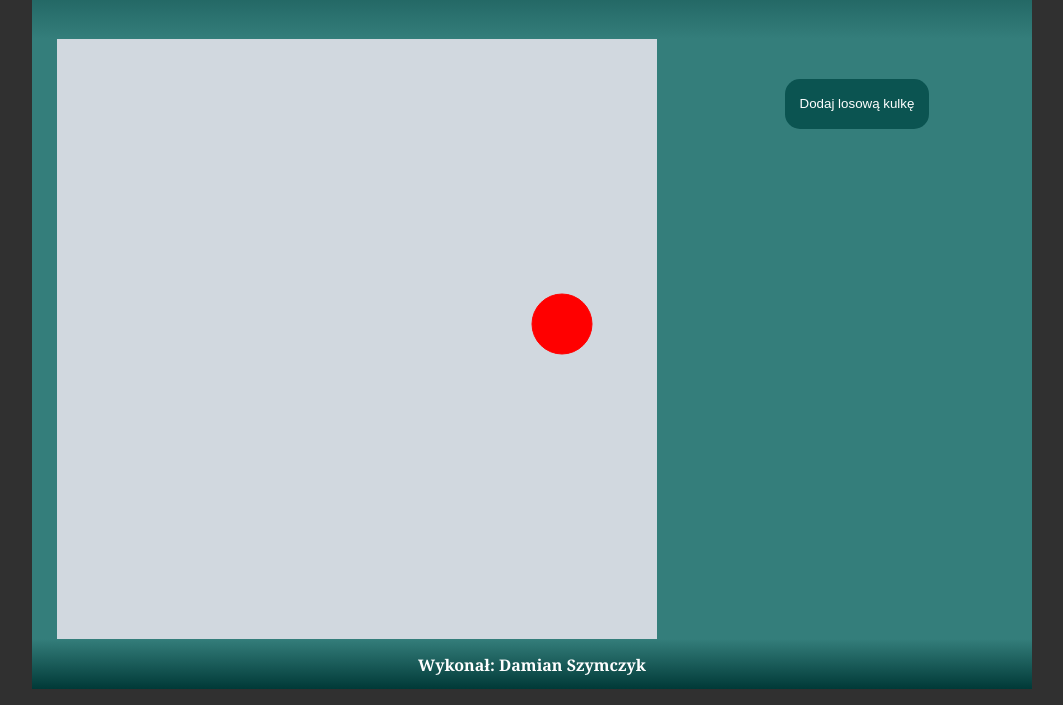
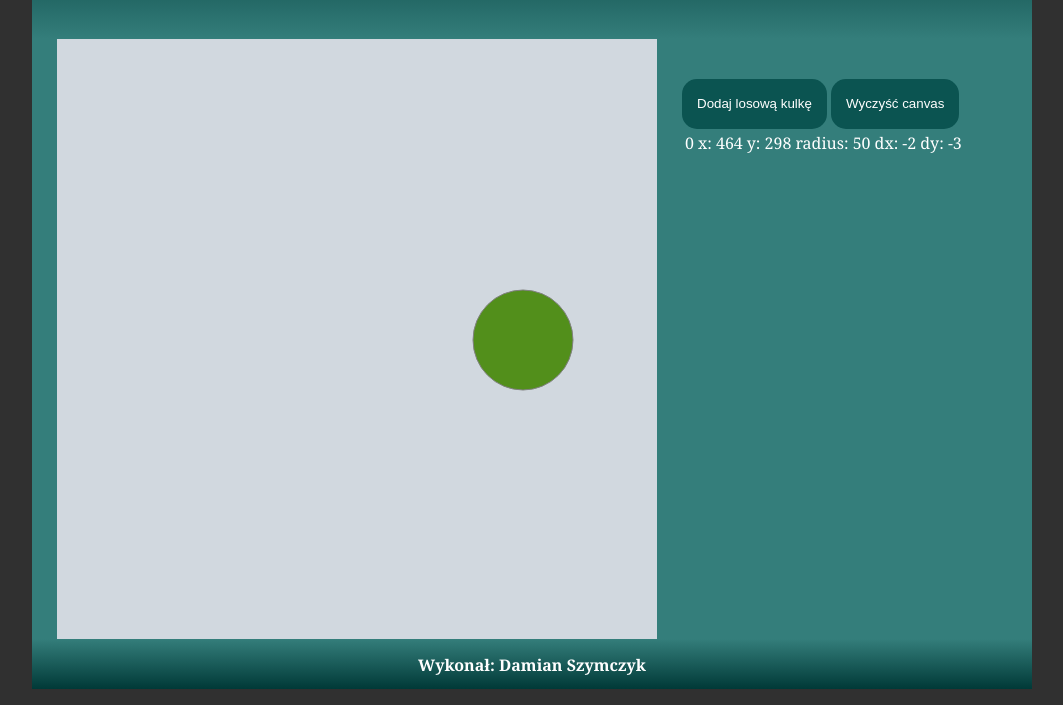
Before and after one commit to DarePL/kulki, a plain HTML site: page index.html in a window 1280 px wide. Both pictures are taken after a click on the button "Dodaj losową kulkę". Shown: the part 95-800 px from the top of the page, without its empty margins (108-1171 px from the left). Drawn offline with nearby package versions, Linux system fonts and the light colour scheme.

Commit message:
point number 2 and 3

```diff
--- a/index.html
+++ b/index.html
@@ -7,6 +7,7 @@
   <meta name="viewport" content="width=device-width, initial-scale=1.0">
   <title>Kulki</title>
   <link rel="stylesheet" href="style.css">
+  <script src="https://code.jquery.com/jquery-3.6.4.min.js"></script>
 </head>
 
 <body>
@@ -21,7 +22,15 @@
     </section>
     <nav>
       <input type="button" value="Dodaj losową kulkę" class="button" onclick="addRandom()">
+      <input type="button" value="Wyczyść canvas" class="button" onclick="clearTable()">
+      <br>
+      <table id="table-kulki">
+
+      </table>
+      <!-- <span id="x"></span><br>
+      <span id="y"></span><br> -->
     </nav>
+
   </main>
   <footer>
     <h4>Wykonał: Damian Szymczyk</h4>
--- a/script.js
+++ b/script.js
@@ -1,58 +1,110 @@
 const canvas = document.getElementById("canvas");
 const ctx = canvas.getContext("2d");
-let CANVAS_WIDTH = canvas.width = 600;
-let CANVAS_HEIGHT = canvas.height = 600;
-let elementWidth = 30;
-let elementHeight = 30;
-let x = CANVAS_WIDTH / 2 - elementWidth / 2;
-let y = CANVAS_HEIGHT / 2 - elementHeight / 2;
-let xEnd = x + elementWidth;
-let yEnd = y + elementHeight;
-let dx = 0.1;
-let dy = 0.0;
-let speed = 50;
+const CANVAS_WIDTH = canvas.width = 600;
+const CANVAS_HEIGHT = canvas.height = 600;
 
+let radnomRed = [];
+let radnomGreen = [];
+let radnomBlue = [];
+let elementRadius = [];
 
+let x = [];
+let y = [];
+let dx = [];
+let dy = [];
+let tablica = [];
+let speed = 1;
+let i = -1;
+
+function addRandom() {
+  i++;
+  radnomRed[i] = parseInt(Math.random() * 255 + 0);
+  radnomGreen[i] = parseInt(Math.random() * 255 + 0);
+  radnomBlue[i] = parseInt(Math.random() * 255 + 0);
+  elementRadius.push(parseInt(Math.random() * 40 + 20));
+  x.push(parseInt(CANVAS_WIDTH / 2));
+  y.push(parseInt(CANVAS_HEIGHT / 2));
+  dx.push(parseInt((Math.random() * 4 + 1)));
+  dy.push(parseInt((Math.random() * 4 + 1)));
+  addTable(i);
+}
+
+function create(i) {
+  ctx.strokeStyle = "grey";
+  ctx.fillStyle = "red";
+  ctx.beginPath();
+  ctx.arc(x[i], y[i], elementRadius[i], 0, Math.PI * 2);
+  ctx.fill();
+  ctx.stroke();
+  console.log(x);
+}
 
 animate();
 
 function animate() {
   ctx.clearRect(0, 0, CANVAS_WIDTH, CANVAS_HEIGHT);
-  ctx.strokeStyle = "red";
-  ctx.fillStyle = "red";
-  ctx.beginPath();
-  ctx.arc(x, y, elementWidth, 0, Math.PI * 2);
-  ctx.fill();
-  ctx.stroke();
-  //arc(ball.x,ball.y,ball.R,0,Math.PI*2,true);
 
-  x = x + dx * speed;
-  y = y + dy * speed;
-  if ((x >= CANVAS_WIDTH - elementWidth) || (x - elementWidth <= 0)) {
-    dx = -dx;
-    if (x < 0) {
-      x = 0;
+  for (let k = 0; k < x.length; k++) {
+    ctx.strokeStyle = "grey";
+    ctx.fillStyle = "rgb(" + radnomRed[0] + ", " + radnomGreen[0] + ", " + radnomBlue[0] + ")";
+    ctx.beginPath();
+    ctx.arc(x[k], y[k], elementRadius[k], 0, Math.PI * 2);
+    ctx.fill();
+    ctx.stroke();
+
+    x[k] = x[k] + dx[k] * speed;
+    y[k] = y[k] + dy[k] * speed;
+
+    for (let t = 0; t < elementRadius.length; t++) {
+
+      $("#tr" + t + "").html("<td>" + t + "</td><td>x: " + parseInt(x[t]) +
+        "</td><td>y: " + parseInt(y[t]) +
+        "</td><td>radius: " + parseInt(elementRadius[t]) +
+        "</td><td>dx: " + parseInt(dx[t]) +
+        "</td><td>dy: " + parseInt(dy[t]) + "</td>");
     }
-    if (x > CANVAS_WIDTH - elementWidth) {
-      x = CANVAS_WIDTH - elementWidth;
+
+
+    if ((x[k] >= CANVAS_WIDTH - elementRadius[k]) || (x[k] - elementRadius[k] <= 0)) {
+      dx[k] = -dx[k];
+      if (x[k] < 0) {
+        x[k] = 0;
+      }
+      if (x[k] > CANVAS_WIDTH - elementRadius[k]) {
+        x[k] = CANVAS_WIDTH - elementRadius[k];
+      }
+    }
+
+    if ((y[k] >= CANVAS_HEIGHT - elementRadius[k]) || (y[k] - elementRadius[k] <= 0)) {
+      dy[k] = -dy[k];
+      if (y[k] < 0) {
+        y[k] = 0;
+      }
+      if (y[k] > CANVAS_HEIGHT - elementRadius[k]) {
+        y[k] = CANVAS_HEIGHT - elementRadius[k];
+      }
     }
   }
-
-
-
-
-
-
-
-
-
-
-
   requestAnimationFrame(animate);
 }
 
 
-
-function addRandom() {
+function addTable(i) {
+  $("#table-kulki").append("<tr id=\"tr" + i + "\">");
 
 }
+
+function clearTable() {
+  i = -1;
+  radnomRed = [];
+  radnomGreen = [];
+  radnomBlue = [];
+  elementRadius = [];
+
+  x = [];
+  y = [];
+  dx = [];
+  dy = [];
+  tablica = [];
+  $("#table-kulki").html("");
+}
--- a/style.css
+++ b/style.css
@@ -65,8 +65,10 @@ nav {
   background-color: #347E7B;
   height: 600px;
   width: 350px;
-  display: flex;
-  justify-content: center;
+  /* display: flex; */
+  /* justify-content: center; */
+  overflow-y: auto;
+  overflow-x: hidden;
 }
 
 footer {
@@ -100,3 +102,7 @@ h4 {
 .button:active {
   background-color: #0B5451;
 }
+
+p {
+  background-color: rgb(71, 255, 231);
+}
```
